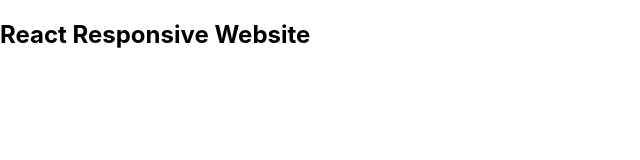
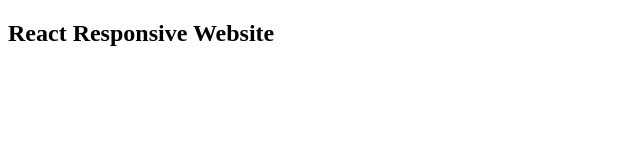
Before and after one commit to varan5/basic-responsive-website-react, a React (Create React App) app: page / in a window 1280 px wide. Shown: the top 160 px of the page, without its empty margins (0-640 px from the left). Built offline with nearby package versions, Linux system fonts and the light colour scheme.

Commit message:
Removed index.css file

```diff
--- a/src/index.css
+++ /dev/null
@@ -1,13 +0,0 @@
-body {
-  margin: 0;
-  font-family: -apple-system, BlinkMacSystemFont, 'Segoe UI', 'Roboto', 'Oxygen',
-    'Ubuntu', 'Cantarell', 'Fira Sans', 'Droid Sans', 'Helvetica Neue',
-    sans-serif;
-  -webkit-font-smoothing: antialiased;
-  -moz-osx-font-smoothing: grayscale;
-}
-
-code {
-  font-family: source-code-pro, Menlo, Monaco, Consolas, 'Courier New',
-    monospace;
-}
--- a/src/index.js
+++ b/src/index.js
@@ -1,6 +1,5 @@
 import React from 'react'
 import ReactDOM from 'react-dom'
-import './index.css'
 import App from './App'
 
 ReactDOM.render(
```
